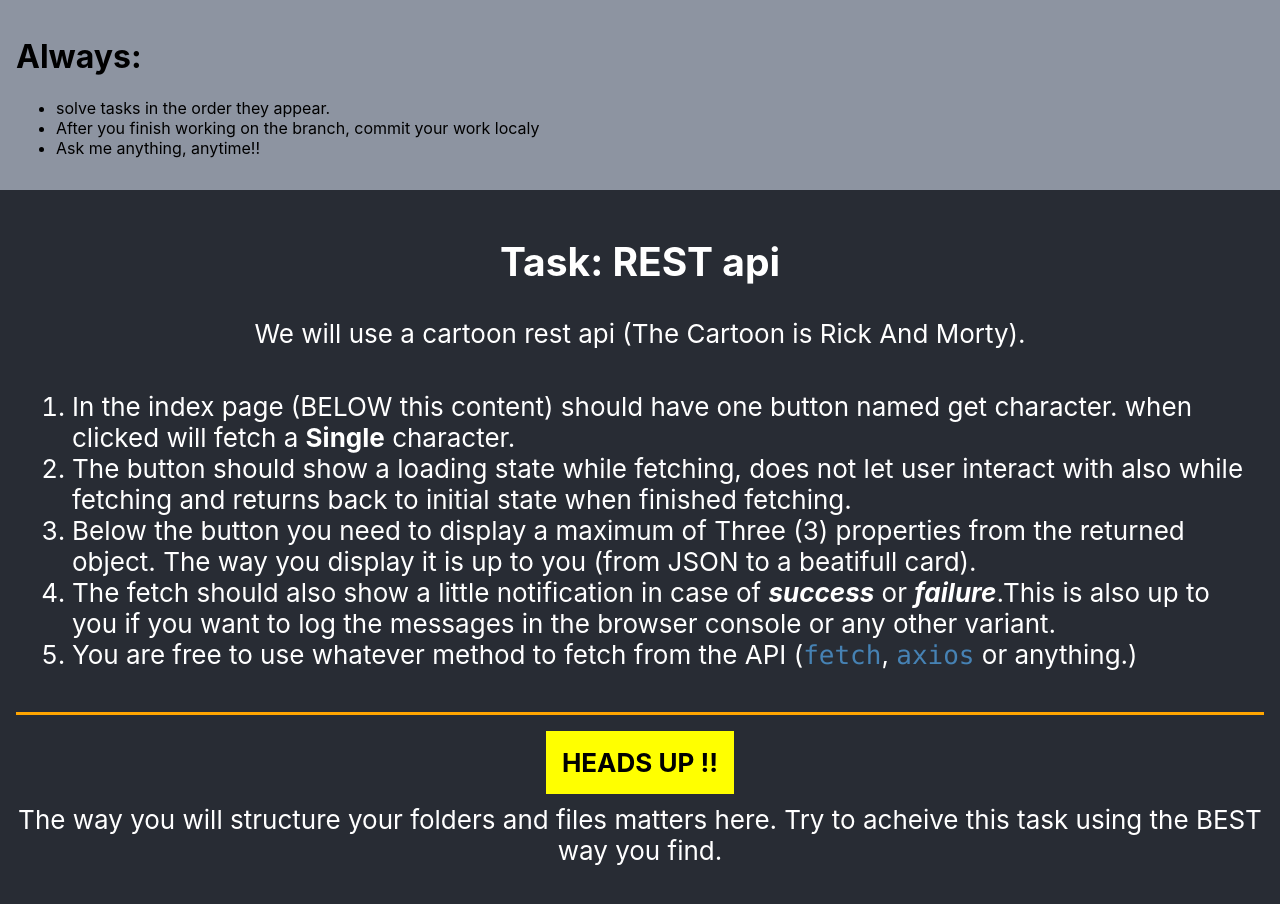
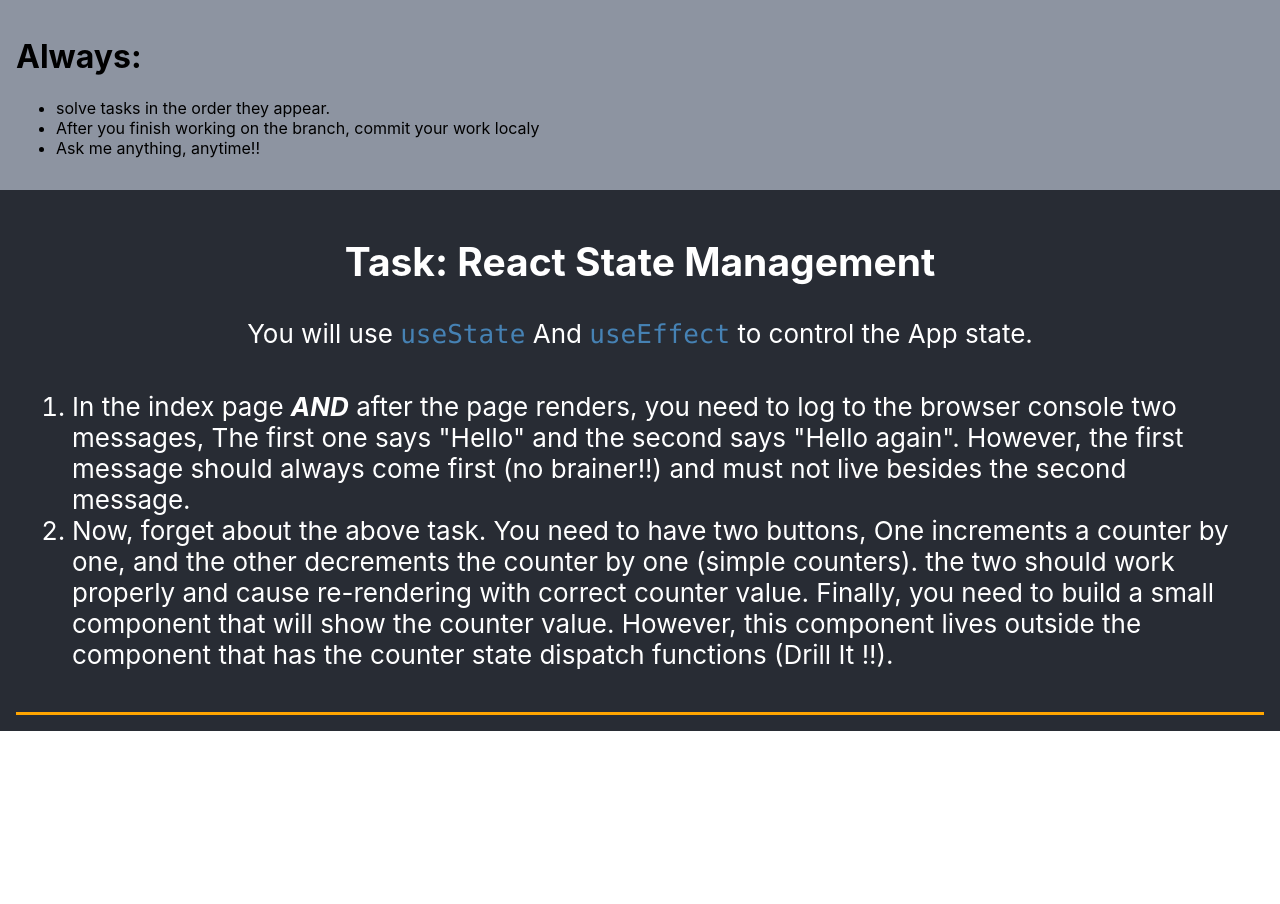
Before and after one commit to mustafaKamal-fe/replacement-test, a JavaScript app: page / in a window 1280 px wide. Shown: the top 904 px of the page. After the commit the page ends 800 px from the top, so only its background shows below. Built offline with nearby package versions, Linux system fonts and the light colour scheme; the HTML template or start-up script is replaced by a standard one.

Commit message:
test react state

```diff
--- a/src/App.js
+++ b/src/App.js
@@ -13,51 +13,33 @@ function App() {
 				</ul>
 			</header>
 			<section className='App-section'>
-				<h1>Task: REST api</h1>
+				<h1>Task: React State Management</h1>
 				<aside>
-					We will use a cartoon rest api (The Cartoon is Rick And Morty).
+					You will use <code>useState</code> And <code>useEffect</code> to
+					control the App state.
 				</aside>
 				<div className='App-content'>
 					<ol>
 						<li>
-							In the index page (BELOW this content) should have one button
-							named get character. when clicked will fetch a <b>Single</b>{' '}
-							character.
+							In the index page{' '}
+							<b>
+								<i>AND</i>
+							</b>{' '}
+							after the page renders, you need to log to the browser console two
+							messages, The first one says "Hello" and the second says "Hello
+							again". However, the first message should always come first (no
+							brainer!!) and must not live besides the second message.
 						</li>
 						<li>
-							The button should show a loading state while fetching, does not
-							let user interact with also while fetching and returns back to
-							initial state when finished fetching.
-						</li>
-						<li>
-							Below the button you need to display a maximum of Three (3)
-							properties from the returned object. The way you display it is up
-							to you (from JSON to a beatifull card).
-						</li>
-						<li>
-							The fetch should also show a little notification in case of{' '}
-							<b>
-								<i>success</i>
-							</b>{' '}
-							or{' '}
-							<b>
-								<i>failure</i>
-							</b>
-							.This is also up to you if you want to log the messages in the
-							browser console or any other variant.
-						</li>
-						<li>
-							You are free to use whatever method to fetch from the API (
-							<code>fetch</code>, <code>axios</code> or anything.)
+							Now, forget about the above task. You need to have two buttons,
+							One increments a counter by one, and the other decrements the
+							counter by one (simple counters). the two should work properly and
+							cause re-rendering with correct counter value. Finally, you need
+							to build a small component that will show the counter value.
+							However, this component lives outside the component that has the
+							counter state dispatch functions (Drill It !!).
 						</li>
 					</ol>
-				</div>
-				<div className='App-banner-wrapper'>
-					<b className='App-banner'>HEADS UP !!</b>
-					<p>
-						The way you will structure your folders and files matters here. Try
-						to acheive this task using the BEST way you find.
-					</p>
 				</div>
 			</section>
 		</div>
```
